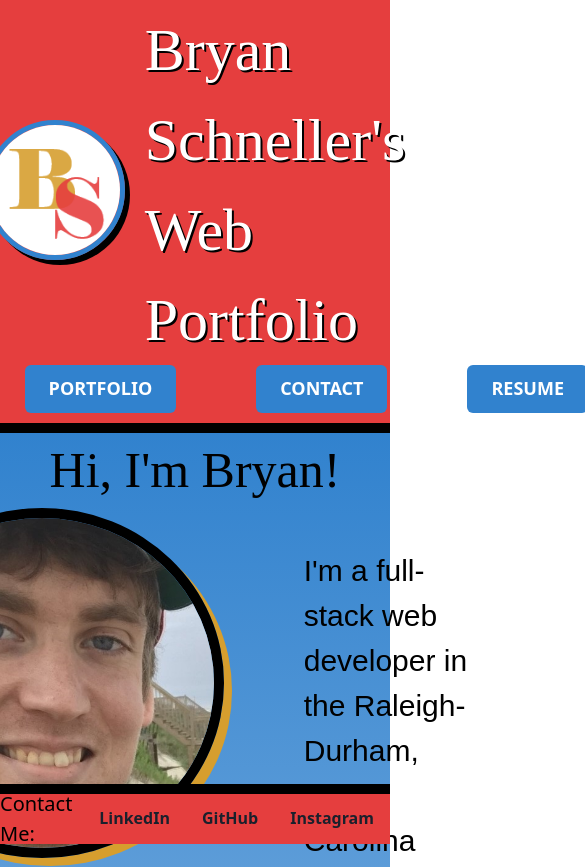
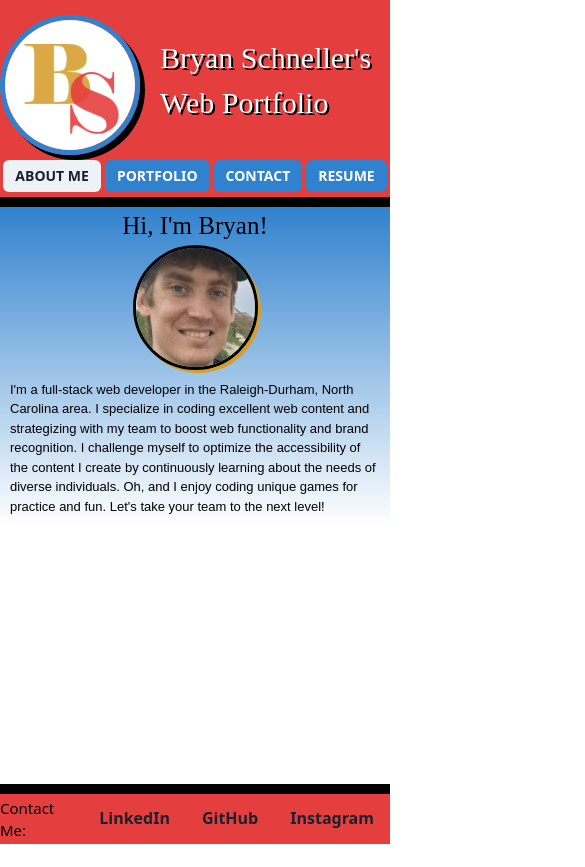
Before and after one commit to ChairSitter/DeveloperPortfolio, a React (Vite) app: page / in a window 390 px wide. Shown: the top 867 px of the page, 585 px wide, since content can reach past the window. After the commit the page ends 844 px from the top, so only its background shows below. Built offline with nearby package versions, Linux system fonts and the light colour scheme; a web font is replaced by a local one.

Commit message:
Update media queries

```diff
--- a/src/App.css
+++ b/src/App.css
@@ -70,6 +70,8 @@ header img {
     margin: 0 40px 10px 40px;
 }
 
+
+
 ul {
     list-style-type: none;
 }
@@ -116,9 +118,7 @@ main {
 
 #contact-content {
     margin: 0 100px 0 100px;
-    width: 500px;
-    display: flex;
-    justify-content: center;
+    width: 600px;
 }
 
 #contact-content button {
@@ -148,3 +148,55 @@ footer {
 footer p {
     font-size: 20px;
 }
+
+@media only screen and (max-width: 800px){
+    .nav-item {
+        margin: 0 5px 10px 5px;
+    }
+    #header-title {
+        font-size: 30px;
+    }
+    #header-img {
+        height: 60px;
+        width: 60px;
+    }
+    footer {
+        justify-content: center;
+    }
+    #bryan {
+        height: 125px;
+        width: 125px;
+        margin-left: 0;
+        box-shadow: 3px 3px var(--main-yellow);
+        border: 3px solid black;
+    }
+    #about-content {
+        flex-direction: column;
+        align-items: center;
+    }
+    .page-title {
+        font-size: 25px;
+    }
+    #contact-content {
+        margin: 0;
+        width: 500px;
+    }
+}
+
+@media only screen and (max-width: 500px){
+    .nav-item {
+        margin: 5px 2px 5px 2px;
+    }
+    footer p {
+        font-size: 15px;
+    }
+    #about-text {
+        font-family: Arial, Helvetica, sans-serif;
+        font-size: 13px;
+        padding: 10px 10px 10px 10px;
+    }
+    #contact-content {
+        margin: 0;
+        width: 300px;
+    }
+}
--- a/src/components/Navigation.jsx
+++ b/src/components/Navigation.jsx
@@ -1,5 +1,14 @@
 import { Link, useLocation } from 'react-router-dom';
 import { Button } from '@chakra-ui/react';
+
+const breakpoints = {
+    base: '0em', // 0px
+    sm: '30em', // ~480px. em is a relative unit and is dependant on the font-size.
+    md: '48em', // ~768px
+    lg: '62em', // ~992px
+    xl: '80em', // ~1280px
+    '2xl': '96em', // ~1536px
+}
 
 export default function Navigation() {
     const currentPage = useLocation().pathname;
@@ -7,16 +16,16 @@ export default function Navigation() {
         <>
             <ul className="navigation">
                 <li className="nav-item">
-                    <Link to="/"><Button size="lg" colorScheme={currentPage === '/' ? 'gray' : 'blue'}>ABOUT ME</Button></Link>
+                    <Link to="/"><Button size={{base: 'sm', md: 'md', lg: 'lg'}} colorScheme={currentPage === '/' ? 'gray' : 'blue'}>ABOUT ME</Button></Link>
                 </li>
                 <li className="nav-item">
-                    <Link to="/Portfolio"><Button size="lg" colorScheme={currentPage === '/Portfolio' ? 'gray' : 'blue'}>PORTFOLIO</Button></Link>
+                    <Link to="/Portfolio"><Button size={{base: 'sm', md: 'md', lg: 'lg'}} colorScheme={currentPage === '/Portfolio' ? 'gray' : 'blue'}>PORTFOLIO</Button></Link>
                 </li>
                 <li className="nav-item">
-                    <Link to="/Contact"><Button size="lg" colorScheme={currentPage === '/Contact' ? 'gray' : 'blue'}>CONTACT</Button></Link>
+                    <Link to="/Contact"><Button size={{base: 'sm', md: 'md', lg: 'lg'}} colorScheme={currentPage === '/Contact' ? 'gray' : 'blue'}>CONTACT</Button></Link>
                 </li>
                 <li className="nav-item">
-                    <Link to="/Resume"><Button size="lg" colorScheme={currentPage === '/Resume' ? 'gray' : 'blue'}>RESUME</Button></Link>
+                    <Link to="/Resume"><Button size={{base: 'sm', md: 'md', lg: 'lg'}} colorScheme={currentPage === '/Resume' ? 'gray' : 'blue'}>RESUME</Button></Link>
                 </li>
             </ul>
         </>
--- a/src/components/Project.jsx
+++ b/src/components/Project.jsx
@@ -1,4 +1,4 @@
-import { Card, CardHeader, CardBody, CardFooter, Stack, Image, Heading, Text, Button, ButtonGroup, Link } from '@chakra-ui/react'
+import { Card, CardHeader, CardBody, CardFooter, Stack, Image, Heading, Text, Button, ButtonGroup, Link } from '@chakra-ui/react';
 
 export default function Project(props) {
     const { projSource, projAlt, projHeading, projAdd, projText, projURL, projGH } = props;
--- a/src/pages/Portfolio.jsx
+++ b/src/pages/Portfolio.jsx
@@ -1,12 +1,21 @@
 import Project from "../components/Project";
 import { SimpleGrid } from '@chakra-ui/react';
+
+const breakpoints = {
+    base: '0em', // 0px
+    sm: '30em', // ~480px. em is a relative unit and is dependant on the font-size.
+    md: '48em', // ~768px
+    lg: '62em', // ~992px
+    xl: '80em', // ~1280px
+    '2xl': '96em', // ~1536px
+}
 
 export default function Portfolio() {
     return (
         <>
             <h2 className="page-title">Check out my projects and games:</h2>
             <div className="page-content" id="portfolio-content">
-                <SimpleGrid columns={3} spacing={10}>
+                <SimpleGrid columns={{base: 1, md: 2, lg: 3}} spacing={10}>
                     <Project
                         projSource={'../src/assets/images/MediMinderImg.png'}
                         projAlt={'MediMinder app screenshot'}
```
Also changed, not shown: 1 other file (tests, documents, lock files or other folders).
